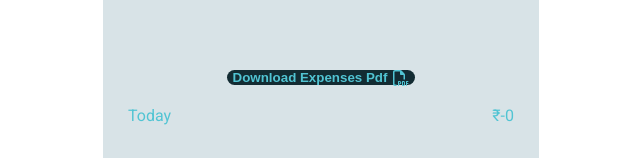
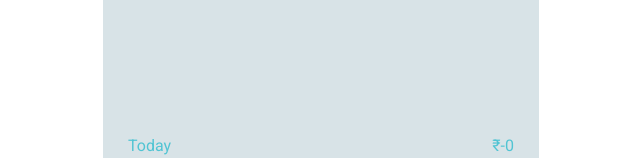
Before and after one commit to sezerz1121/Budget-Buddyy, a React (Vite) app in the folder Budget Buddyy/: page /Analitics in a window 1280 px wide. Shown: the part 277-435 px from the top of the page, without its empty margins (319-959 px from the left). Built offline with nearby package versions, Linux system fonts and the light colour scheme; no server answers; sample sign-in values are in the browser's storage; the HTML template or start-up script is replaced by a standard one.

Commit message:
Update Style.css

```diff
--- a/Budget Buddyy/Style.css
+++ b/Budget Buddyy/Style.css
@@ -756,12 +756,13 @@ body
     display: flex;
     justify-content: center;
     align-items: center;
-    color: #51C4D3;
-    background-color: #132C33;
-    height: 15px;
+    color: transparent;
+    background-color: transparent;
+    height: 45px;
     border-radius: 15px;
     border: transparent;
     font-weight: 600;
+
 
 }
 .button-pdf:hover
@@ -769,8 +770,8 @@ body
     display: flex;
     justify-content: center;
     align-items: center;
-    color: #132C33;
-    background-color:#51C4D3;
+    color:transparent;
+    background-color:transparent;
     height: 45px;
     border-radius: 15px;
     border: transparent;
@@ -785,7 +786,7 @@ body
     font-size: 16px;
     margin-left: 6px;
 }
-
+}
 @media (min-width: 376px) and (max-width: 420px) {
     body {
         background-color: lightgreen;
```
